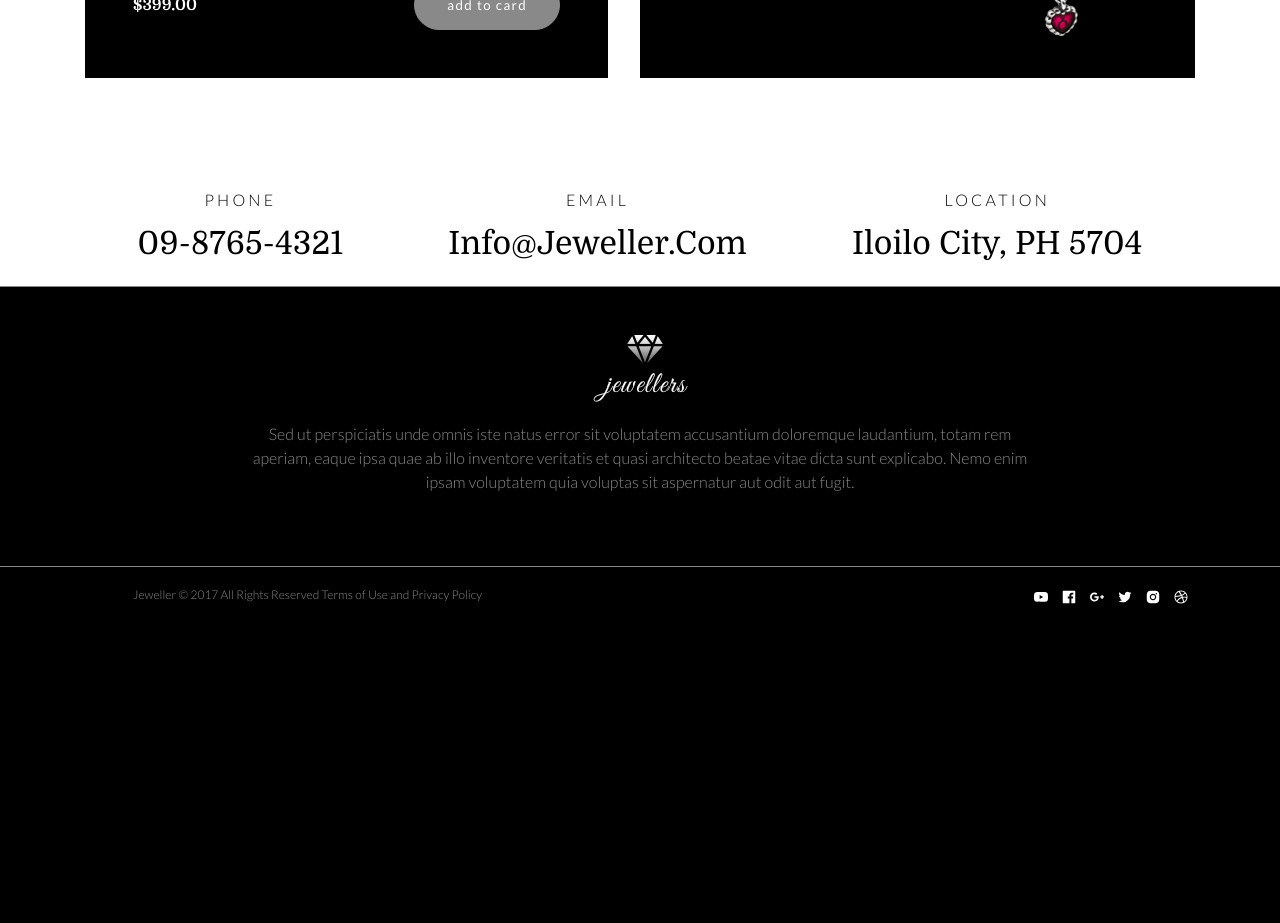
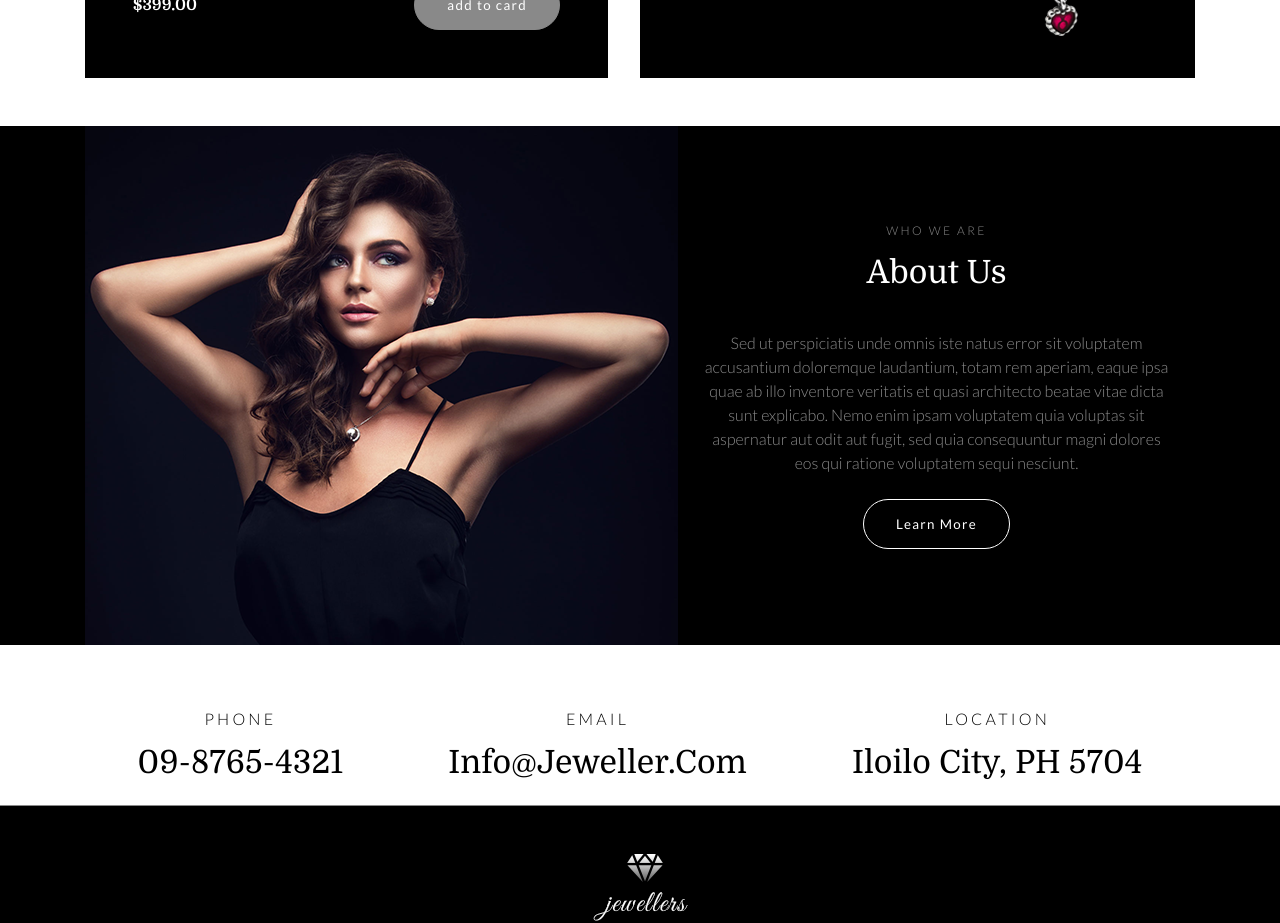
Before and after one commit to Koralldv/jewelry-shop, a React (Create React App) app: page / in a window 1280 px wide. Shown: the part 1360-2283 px from the top of the page. Before the commit the page ends 1991 px from the top, so only its background shows below. Built offline with nearby package versions, Linux system fonts and the light colour scheme.

Commit message:
Добавил на главную блок О нас

```diff
--- a/src/pages/Home.jsx
+++ b/src/pages/Home.jsx
@@ -6,12 +6,14 @@ import Jewerly1 from '../img/jewerly_1.png';
 import Jewerly2 from '../img/jewerly_2.png';
 import Jewerly3 from '../img/jewerly_3.png';
 import Jewerly4 from '../img/jewerly_4.png';
+import { AboutUs } from '../components/AboutUs';
 
 export const Home = () => {
     return (
         <>
             <FirstScreen />
             <Featured cards={cards} />
+            <AboutUs />
         </>
     );
 };
```
